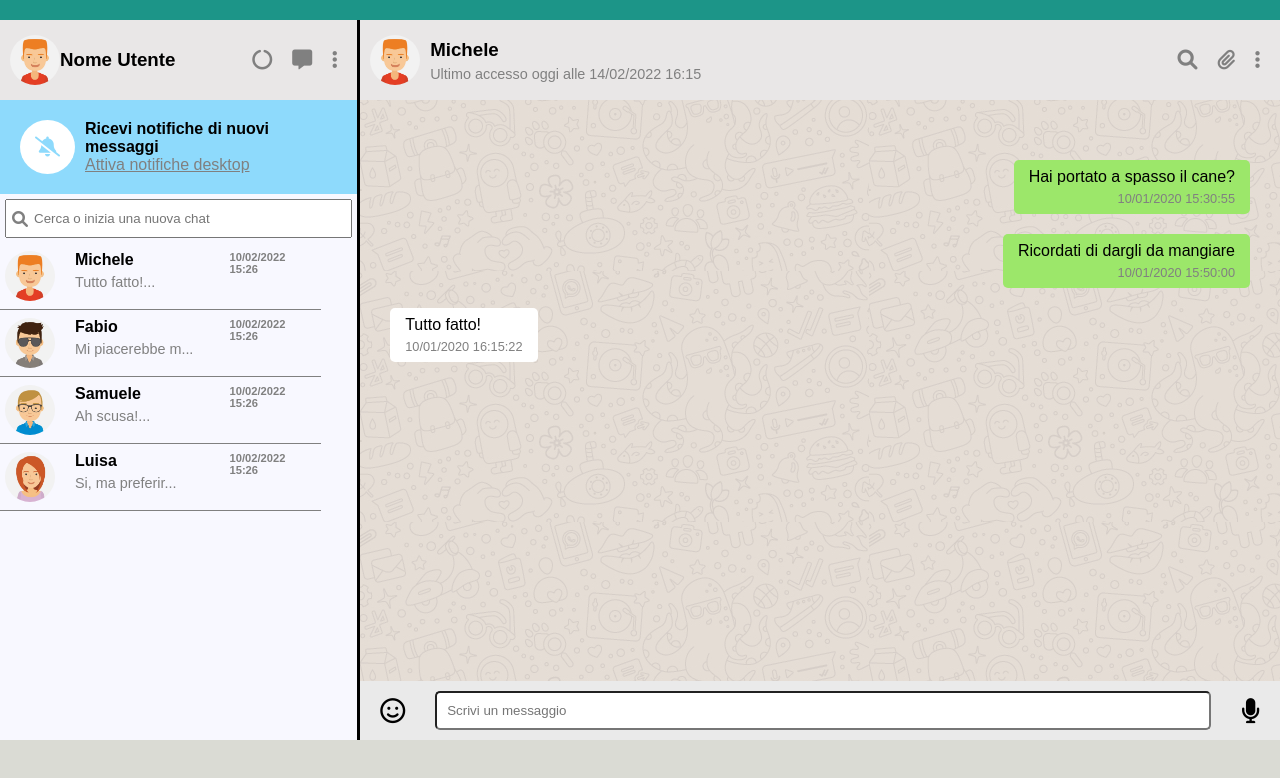
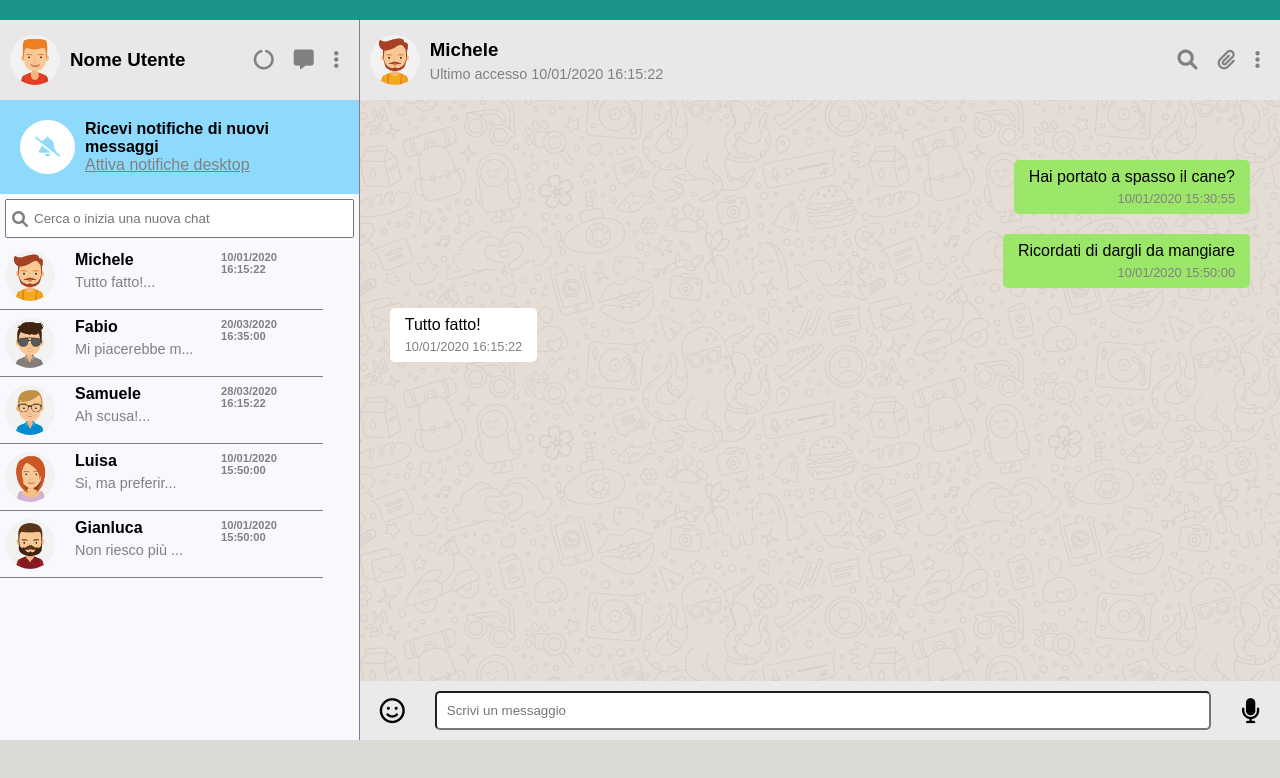
Before and after one commit to Matteo9099/vue-boolzapp, a plain HTML site: page index.html in a window 1280 px wide. Drawn offline with nearby package versions, Linux system fonts and the light colour scheme.

Commit message:
gestite cambio data utente

```diff
--- a/index.html
+++ b/index.html
@@ -52,11 +52,8 @@
                         <input v-model="search" type="text" placeholder="Cerca o inizia una nuova chat">
                     </div>
 
-                    <!-- creazione contatti -->
-                    <div v-for="(contact, index) in contacts"
-                        v-if="filterContatti(contact)"
-                        @click="selectChat(index)"
-                        class="contatti-chat">
+                    <!-- creazione dinamica contatti -->
+                    <div v-for="(contact, index) in contacts" v-if="filterContatti(contact)" @click="selectChat(index)" class="contatti-chat">
                         <!-- creazione dinaminca immagini -->
                         <img :src="`img/avatar${contact.avatar}.jpg`">
                         <!-- creazione dinamica contatti -->
@@ -64,20 +61,23 @@
                             <p>{{contact.name}}</p>
                             <p class="contact-message">{{contact.messages[contact.messages.length -1].text.slice(0,15) + '...'}}</p>
                         </div>
-                        <p class="contact-date">10/02/2022 15:26</p>
+                        <p class="contact-date">{{lastContactAccess(index)}}</p>
                     </div>
+
+
                 </main>
             </aside>
 
 
             <!-- creazione lato chat -->
             <div class="container-chat">
+                <!-- header info utente -->
                 <div class="info-utente">
                     <div class="name-utente">
                         <img :src="`img/avatar${contacts[currentIndex].avatar}.jpg`" alt="foto utente">
                         <div class="name-utente-accesso">
                             <h3 class="name-utente-text">{{contacts[currentIndex].name}}</h3>
-                            <p class="contact-message">Ultimo accesso oggi alle 14/02/2022 16:15</p>
+                            <p class="contact-message">Ultimo accesso {{lastAccess()}}</p>
                         </div>
                     </div>
                     <div class="icon-utente">
@@ -88,12 +88,16 @@
                         </ul>
                     </div>
                 </div>
+                <!-- main creazione messaggi dinamicamente -->
+                <div class="message-chat">
                     <div class="chat" v-for="(message, index) in contacts[currentIndex].messages" :class="message.status">
                         <p>{{message.text}}</p>
                         <p class="date-message">{{message.date}}</p>
                     </div>
+                </div>
 
-                <footer>
+
+                <!-- input tastiera messaggi -->
                 <div class="message-user">
                     <div class="emoji">
                         <i class="fa-regular fa-face-smile"></i>
@@ -105,9 +109,9 @@
                         <i class="fa-solid fa-microphone"></i>
                     </div>
                 </div>
-                </footer>
+            </div>
 
-            </div>
+
         </div>
     </div>
 
@@ -115,7 +119,8 @@
 
 
 
-
+    <script src="https://unpkg.com/dayjs@1.8.21/dayjs.min.js"></script>
+    <script>dayjs().format()</script>
 
     <script type="text/javascript" src="main.js"></script>
 </body>
--- a/main.js
+++ b/main.js
@@ -9,7 +9,7 @@ const vue = new Vue({
         contacts: [
             {
                 name: 'Michele',
-                avatar: '_1',
+                avatar: '_4',
                 visible: true,
                 messages:
                 [
@@ -50,6 +50,16 @@ const vue = new Vue({
                     { date: '10/01/2020 15:50:00', text: 'Si, ma preferirei andare al cinema', status: 'received' }
                 ],
             },
+            {
+                name: 'Gianluca',
+                avatar: '_8',
+                visible: true,
+                messages:
+                [
+                    { date: '10/01/2020 15:30:55', text: 'Stasera alle 21 al campo da calcio!', status: 'sent' },
+                    { date: '10/01/2020 15:50:00', text: 'Non riesco più a venire, problema alla caviglia', status: 'received' }
+                ],
+            },
         ]
     },
     methods: {
@@ -70,7 +80,7 @@ const vue = new Vue({
             if(this.newMessage != '')
                 this.contacts[this.currentIndex].messages.push(
                     {
-                        text: this.newMessage, status: 'sent'
+                        text: this.newMessage, date: dayjs().format('DD/MM/YYYY hh:mm:ss'), status: 'sent'
                     }
                 ),
 
@@ -80,13 +90,27 @@ const vue = new Vue({
                 setTimeout(() => {
                     this.contacts[this.currentIndex].messages.push(
                         {
-                            text: 'Ok', status: 'received'
+                            text: 'Ok', date: dayjs().format('DD/MM/YYYY HH:mm:ss'), status: 'received'
                         }
                     )
                 }, 1000);
 
                 this.newMessage = '';
             },
+            lastAccess(){
+                let mess = this.contacts[this.currentIndex].messages.length -1;
+                let lastAccessDate = this.contacts[this.currentIndex].messages[mess].date;
+                return lastAccessDate;
+            },
+            lastContactAccess(index) {
+                if(this.contacts[index].messages.length > 0){
+                    let mess = this.contacts[index].messages.length -1;
+                    let lastAccessDate = this.contacts[index].messages[mess].date;
+                    return lastAccessDate;
+                }
+                return '';
+            }
+
     },
 
 })
--- a/style.css
+++ b/style.css
@@ -23,10 +23,18 @@ body{
 
 /* regole Aside */
 aside{
+    display: flex;
+    flex-direction: column;
     width: 500px;
-    border-right: 3px solid #000;
+    border-right: 1px solid gray;
     height: 100%;
     background-color: ghostwhite;
+}
+
+/* regole aside-main */
+aside main{
+    height: 100%;
+    overflow-y: auto;
 }
 
 /* regole info utente */
@@ -51,6 +59,10 @@ img{
 .name-utente{
     display: flex;
     align-items: center;
+}
+
+aside .name-utente-text {
+    margin-left: 10px;
 }
 
 /* regole icon-utente */
@@ -116,6 +128,10 @@ img{
 }
 
 /* regole contatti */
+.content-contact{
+    overflow-y: auto;
+}
+
 .contatti-chat{
     width: 90%;
     display: flex;
@@ -152,6 +168,7 @@ img{
     display: flex;
     flex-direction: column;
     position: relative;
+    overflow-y: auto;
     background-image: url(img/mine.jpg);
 }
 
@@ -168,6 +185,12 @@ img{
 }
 
 /* regole message */
+.message-chat{
+    flex-grow: 1;
+    display: flex;
+    flex-direction: column;
+}
+
 .chat{
     display: flex;
     flex-direction: column;
@@ -198,17 +221,11 @@ img{
 
 
 /* regole per message user input */
-footer{
-    position: absolute;
-    bottom: 0;
-    background-color: #eaeaea;
-    width: 100%;
-}
-
 .message-user{
     display: flex;
     justify-content: space-around;
     align-items: center;
+    background-color: #eaeaea;
 }
 
 .text-input{
```
Lines whose indentation alone changed are shown as unchanged.
